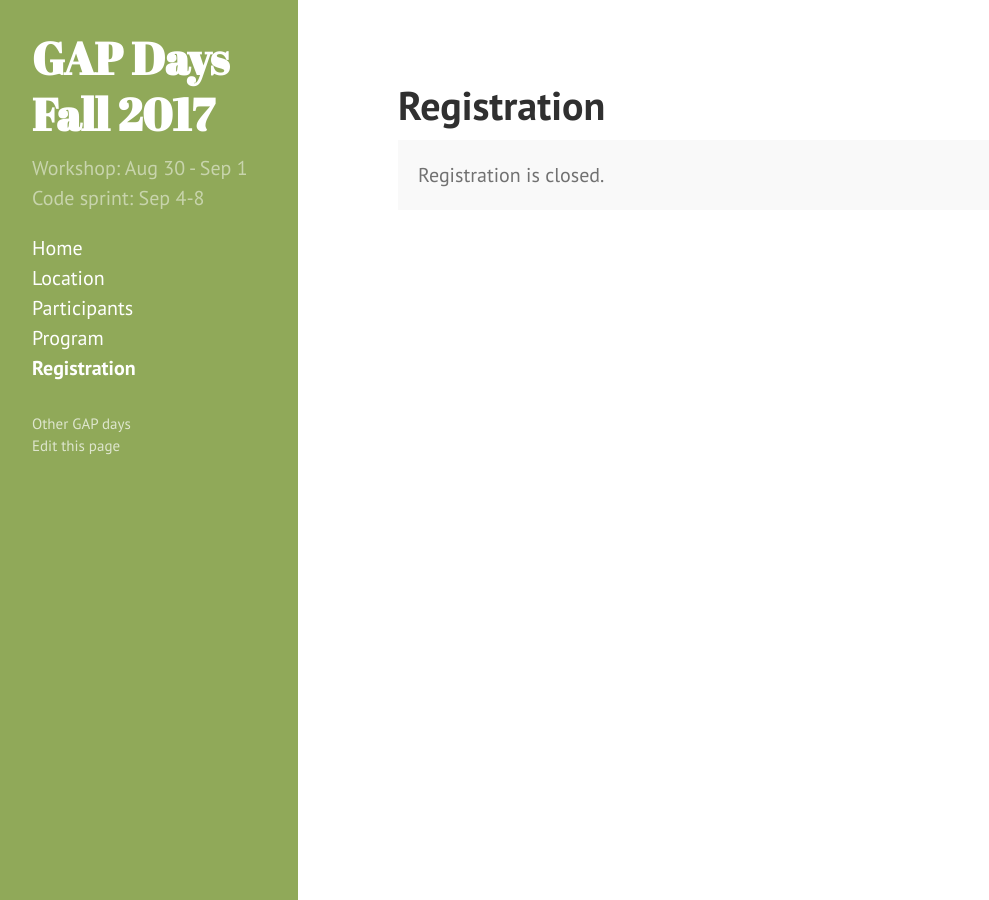
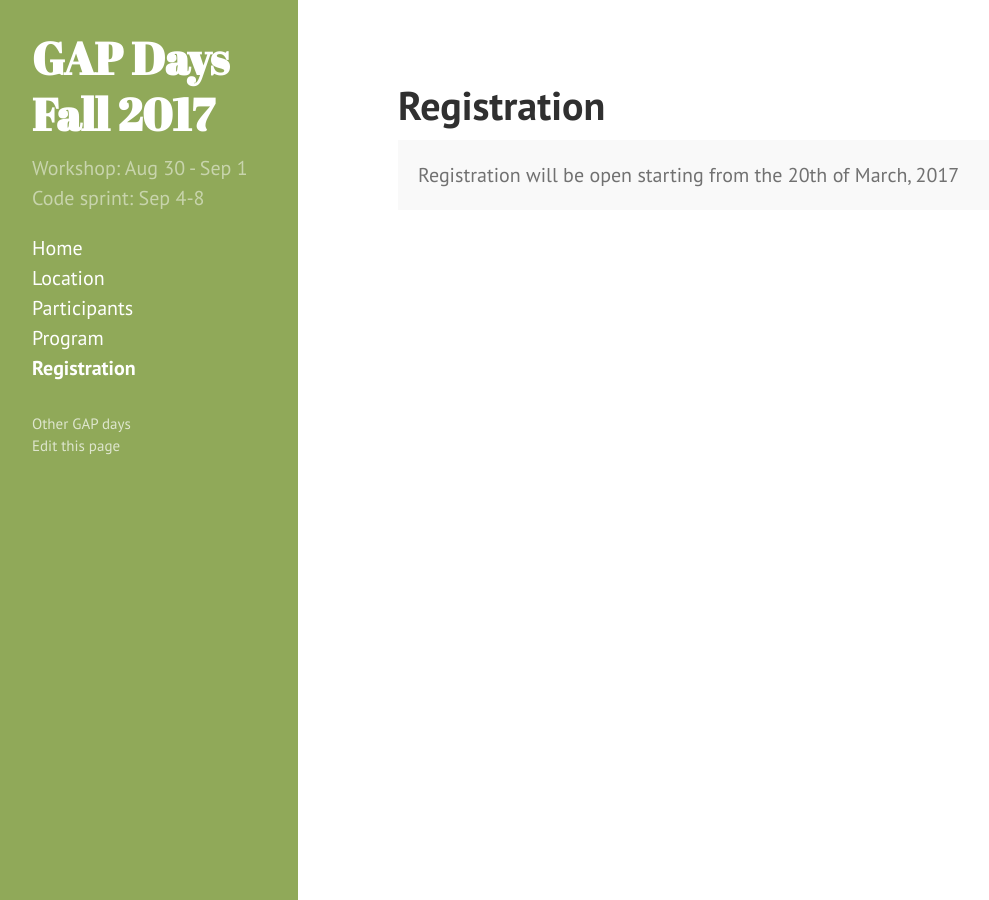
Before and after one commit to lbfm-rwth/gap-in-algebraic-research-2018, a Jekyll site: the page built from registration.html, in a window 1280 px wide. Shown: the whole page, without its empty margins (2-991 px from the left). Built offline with Jekyll 4.4.1, drawn with Linux system fonts in a browser that asks for light colours.

Commit message:
Registration will be open starting from the 20th of March, 2017

```diff
--- a/registration.html
+++ b/registration.html
@@ -1,14 +1,14 @@
 ---
 layout: page
 title: Registration
-registration_state: closed
+registration_state: notyet
 form_api_token: 7cf8d4aaaffb2f66929755918473dbf7
 email: gapdays2017-fall@gapdays.de
 ---
 
 {% case page.registration_state %}
 {% when 'notyet' %}
-<p class="message">Registration is not yet possible.</p>
+<p class="message">Registration will be open starting from the 20th of March, 2017</p>
 
 {% when 'closed' %}
 <p class="message">Registration is closed.</p>
```
